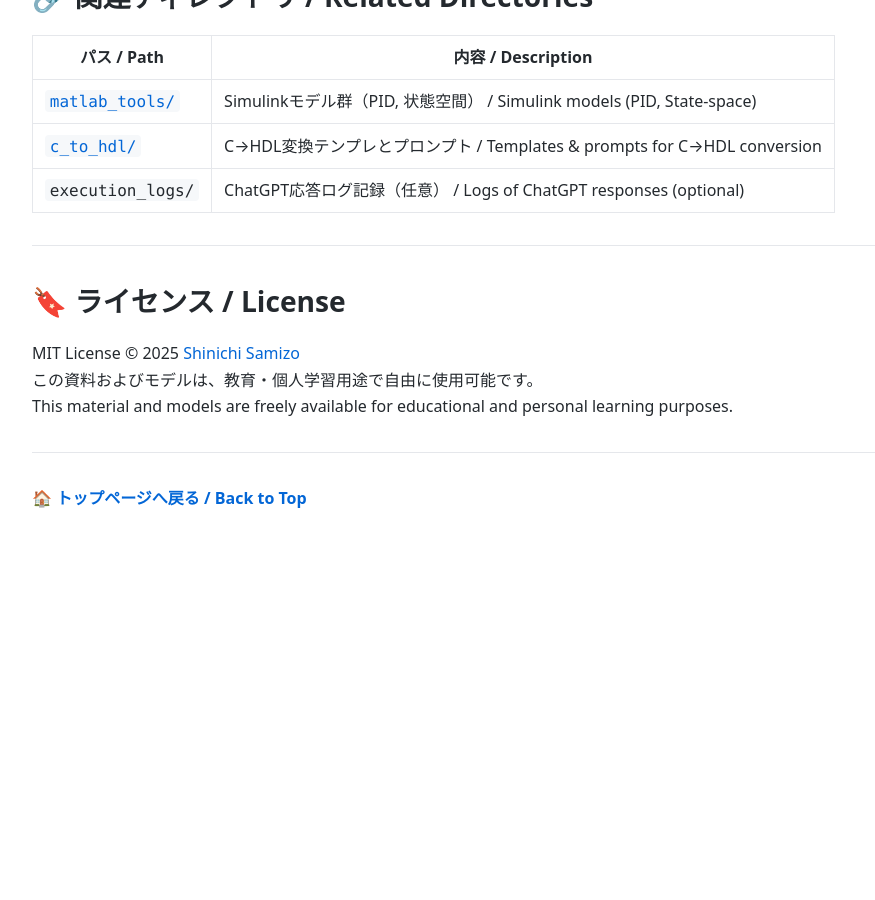
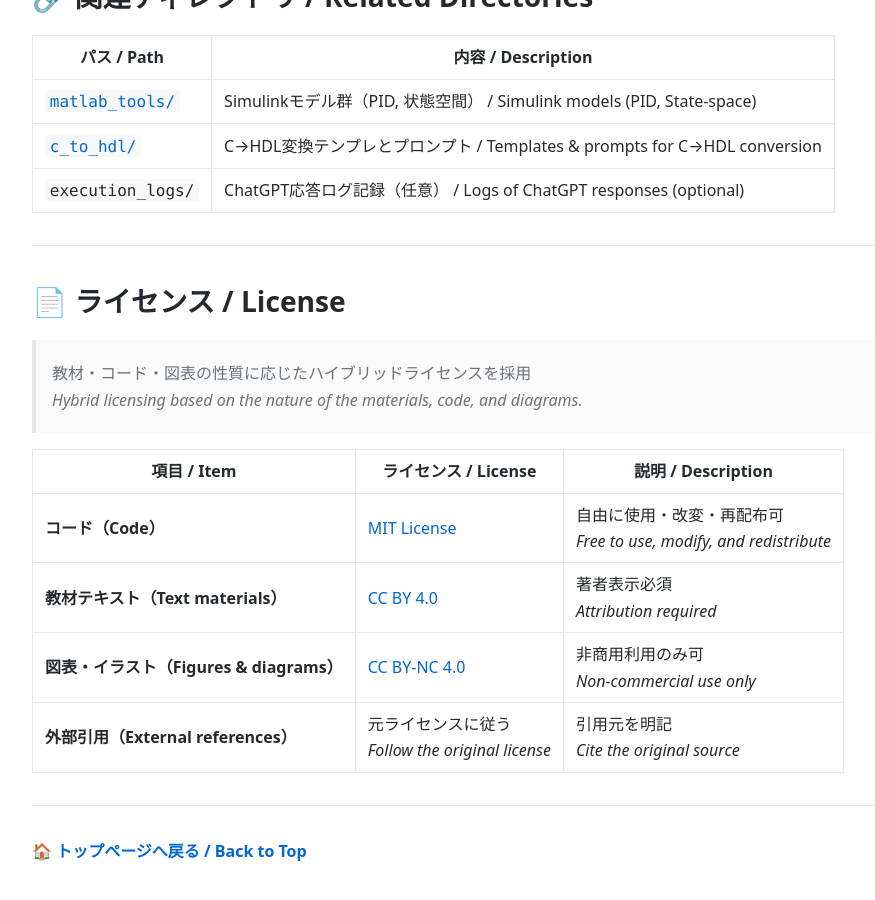
Before and after one commit to Samizo-AITL/EduController, a Jekyll site: the page built from matlab_tools/model_to_code.md, in a window 1280 px wide and 900 px high, scrolled down 2019 px. Shown: the whole window, without its empty margins (68-943 px from the left). Built offline with Jekyll 4.4.1, drawn with Linux system fonts in a browser that asks for light colours; before the commit the page ends 2566 px from its top, so only the background shows below that.

Commit message:
Update model_to_code.md

```diff
--- a/matlab_tools/model_to_code.md
+++ b/matlab_tools/model_to_code.md
@@ -81,11 +81,17 @@
 
 ---
 
-## 🔖 ライセンス / License
+## 📄 **ライセンス / License**
 
-MIT License © 2025 [Shinichi Samizo](https://github.com/Samizo-AITL)
-この資料およびモデルは、教育・個人学習用途で自由に使用可能です。
-This material and models are freely available for educational and personal learning purposes.
+> 教材・コード・図表の性質に応じたハイブリッドライセンスを採用
+> *Hybrid licensing based on the nature of the materials, code, and diagrams.*
+
+| 項目 / Item | ライセンス / License | 説明 / Description |
+|-------------|----------------------|--------------------|
+| **コード（Code）** | [MIT License](https://opensource.org/licenses/MIT) | 自由に使用・改変・再配布可<br>*Free to use, modify, and redistribute* |
+| **教材テキスト（Text materials）** | [CC BY 4.0](https://creativecommons.org/licenses/by/4.0/) | 著者表示必須<br>*Attribution required* |
+| **図表・イラスト（Figures & diagrams）** | [CC BY-NC 4.0](https://creativecommons.org/licenses/by-nc/4.0/) | 非商用利用のみ可<br>*Non-commercial use only* |
+| **外部引用（External references）** | 元ライセンスに従う<br>*Follow the original license* | 引用元を明記<br>*Cite the original source* |
 
 ---
 
```
